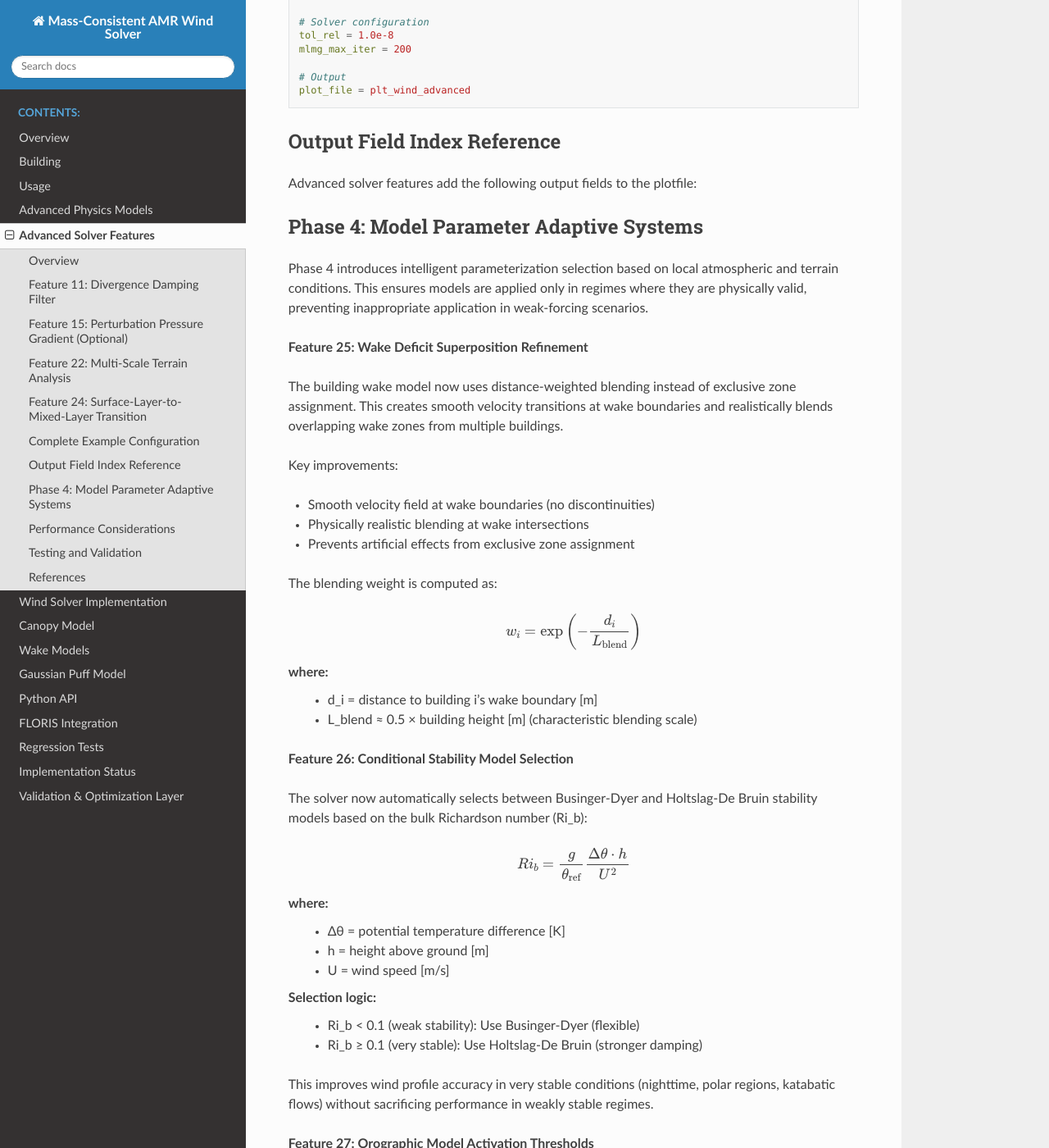
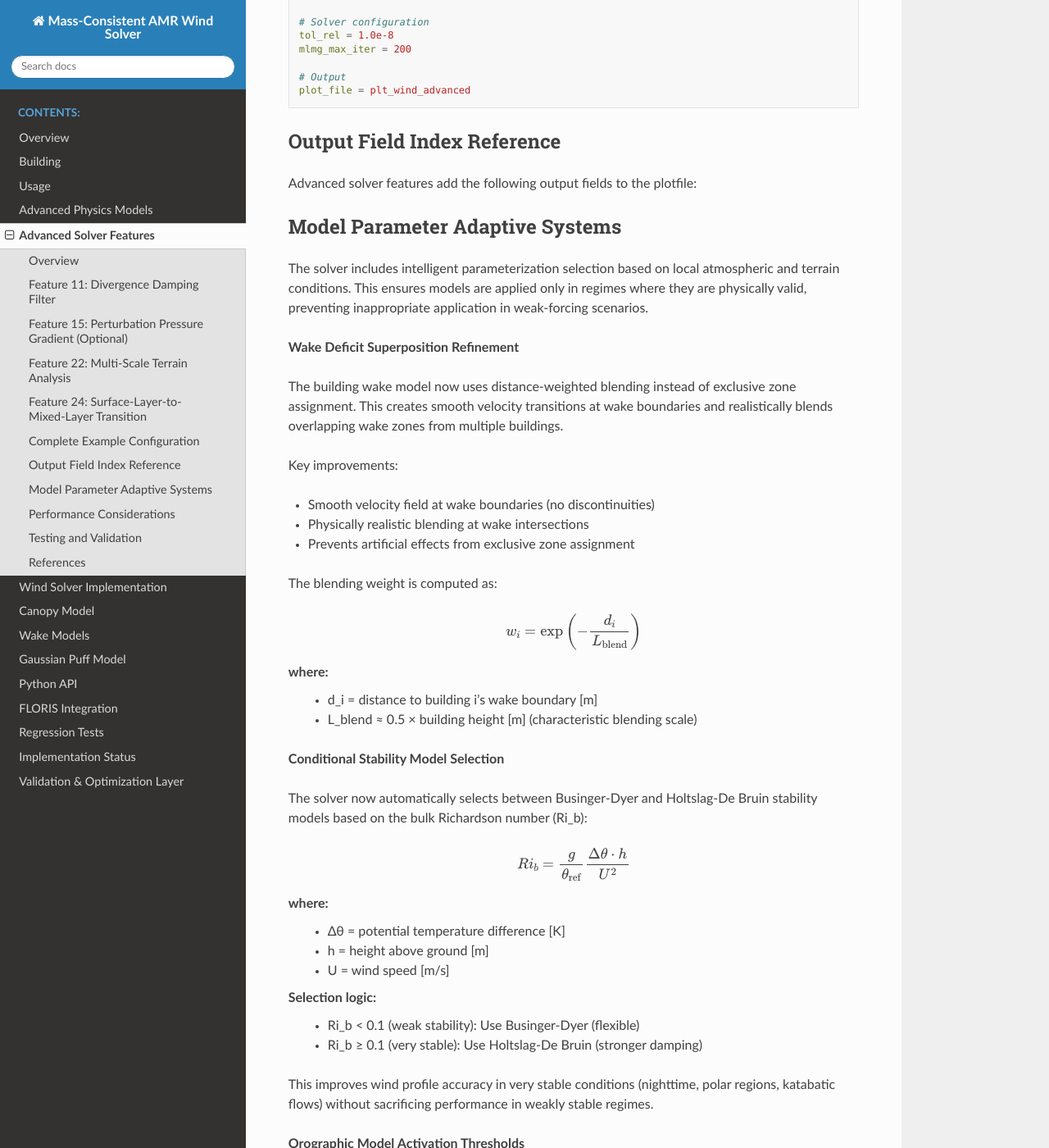
Before and after one commit to hgopalan/massconsistent_amr, a Sphinx documentation site: the page built from docs/advanced_solver_features.rst, in a window 1280 px wide and 1400 px high, scrolled down 8338 px. Shown: the whole window at 82% size. Built offline with Sphinx 7.4.7 and the Read the Docs theme 3.1.0, drawn with Linux system fonts in a browser that asks for light colours; some of the changed text lies outside the part shown.

Commit message:
Remove Phase 4 and Feature numbering from all documentation and tests

```diff
--- a/docs/advanced_solver_features.rst
+++ b/docs/advanced_solver_features.rst
@@ -440,14 +440,14 @@ Index  Name                     Units      Description
 25-27  transition_weight, etc.  —, m/s    Transition smoothing (Feature 24)
 ====== ======================== ========== ===========
 
-Phase 4: Model Parameter Adaptive Systems
-------------------------------------------
+Model Parameter Adaptive Systems
+---------------------------------
 
-Phase 4 introduces intelligent parameterization selection based on local atmospheric
+The solver includes intelligent parameterization selection based on local atmospheric
 and terrain conditions. This ensures models are applied only in regimes where they
 are physically valid, preventing inappropriate application in weak-forcing scenarios.
 
-**Feature 25: Wake Deficit Superposition Refinement**
+**Wake Deficit Superposition Refinement**
 
 The building wake model now uses distance-weighted blending instead of exclusive
 zone assignment. This creates smooth velocity transitions at wake boundaries and
@@ -469,7 +469,7 @@ where:
   * d_i = distance to building i's wake boundary [m]
   * L_blend ≈ 0.5 × building height [m] (characteristic blending scale)
 
-**Feature 26: Conditional Stability Model Selection**
+**Conditional Stability Model Selection**
 
 The solver now automatically selects between Businger-Dyer and Holtslag-De Bruin
 stability models based on the bulk Richardson number (Ri_b):
@@ -490,7 +490,7 @@ where:
 This improves wind profile accuracy in very stable conditions (nighttime, polar
 regions, katabatic flows) without sacrificing performance in weakly stable regimes.
 
-**Feature 27: Orographic Model Activation Thresholds**
+**Orographic Model Activation Thresholds**
 
 The Jackson-Hunt orographic speedup model is now activated only when both conditions
 are met:
@@ -511,10 +511,10 @@ This prevents model application in inappropriate regimes:
 
 Configuration::
 
-    # Enable Phase 4 adaptive features
-    enable_adaptive_wakes = true                # Feature 25
-    enable_ri_b_stability_selection = true      # Feature 26
-    enable_froude_slope_thresholds = true       # Feature 27
+    # Enable adaptive parameterization features
+    enable_adaptive_wakes = true
+    enable_ri_b_stability_selection = true
+    enable_froude_slope_thresholds = true
 
     # Bulk Richardson number threshold for model selection
     ri_b_threshold = 0.1
@@ -541,16 +541,16 @@ Feature overhead as percentage of base solver:
 - Feature 15 (Perturbation pressure): 30-50% (if enabled)
 - Feature 22 (Terrain analysis): 2-3%
 - Feature 24 (Transition smoothing): <1% (profile interpolation only)
-- Feature 25 (Adaptive wakes): 5-10% (wake blending weighting)
-- Feature 26 (Ri_b stability): <1% (model selection logic)
-- Feature 27 (Fr/slope thresholds): <1% (threshold checks)
+- Wake blending (adaptive wakes): 5-10% (wake blending weighting)
+- Stability selection (Ri_b based): <1% (model selection logic)
+- Orographic thresholds (Fr/slope): <1% (threshold checks)
 
 **Recommended Combinations**
 
 For production simulations:
 
-- **Accuracy-focused**: Enable 11, 22, 24, 25, 26, 27; optionally 15
-- **Speed-focused**: Enable 11, 22, 26, 27 only (minimal overhead)
+- **Accuracy-focused**: Enable 11, 22, 24, adaptive wakes, Ri_b selection, Fr/slope thresholds; optionally 15
+- **Speed-focused**: Enable 11, 22, Ri_b selection, Fr/slope thresholds only (minimal overhead)
 - **Experimental**: Enable all features with restricted pressure iterations
 
 **GPU Compatibility**
@@ -586,9 +586,6 @@ References
 4. Jackson, P. S., & Hunt, J. C. R. (1975). Turbulent wind flow over a
    low hill. *Quarterly Journal of the Royal Meteorological Society*,
    101, 929-955.
-
-**Phase 4 References:**
-
 5. Holtslag, A. A. M., & De Bruin, H. A. R. (1988). Applied modeling of the
    nighttime surface energy balance over land. *Journal of Applied Meteorology*,
    27, 689-704.
--- a/docs/physics.rst
+++ b/docs/physics.rst
@@ -1153,7 +1153,7 @@ Summary of Physics Models
      - Description
      - Header File
    * - Atmospheric stability
-     - Monin-Obukhov similarity theory (Businger-Dyer); **Phase 4: Adaptive model selection using bulk Richardson number (Ri_b)**
+     - Monin-Obukhov similarity theory (Businger-Dyer); adaptive model selection using bulk Richardson number (Ri_b)
      - ``stability_models.H``
    * - Thermal buoyancy
      - Boussinesq approximation for temperature-driven flow
@@ -1177,7 +1177,7 @@ Summary of Physics Models
      - Forest canopy parameterization
      - ``canopy_models.H``
    * - Building wakes
-     - Röckle, Huber-Snyder, and AERMOD PRIME wake models; **Phase 4: Adaptive superposition with weighted blending**
+     - Röckle, Huber-Snyder, and AERMOD PRIME wake models; adaptive superposition with weighted blending
      - ``wake_models.H``
    * - Slope flows
      - Katabatic/anabatic thermally-driven flows
```
Also changed, not shown: README.md (+3 -3 lines), 16 other files.
